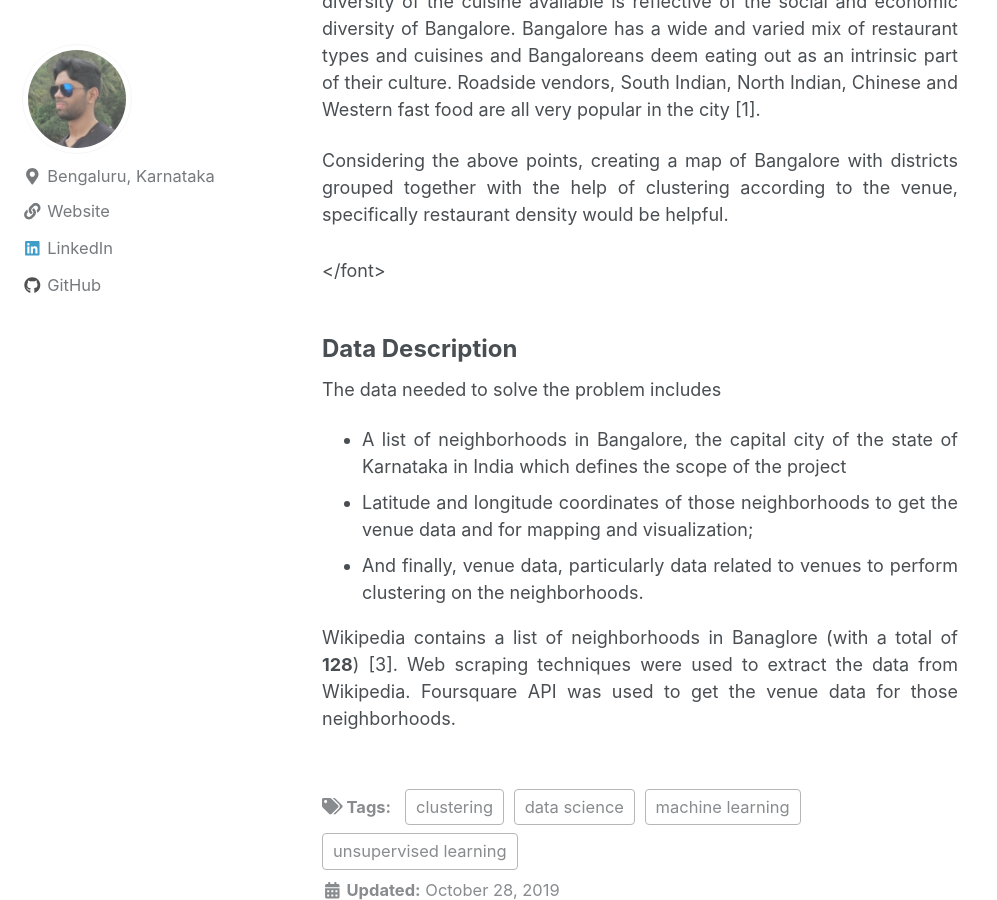
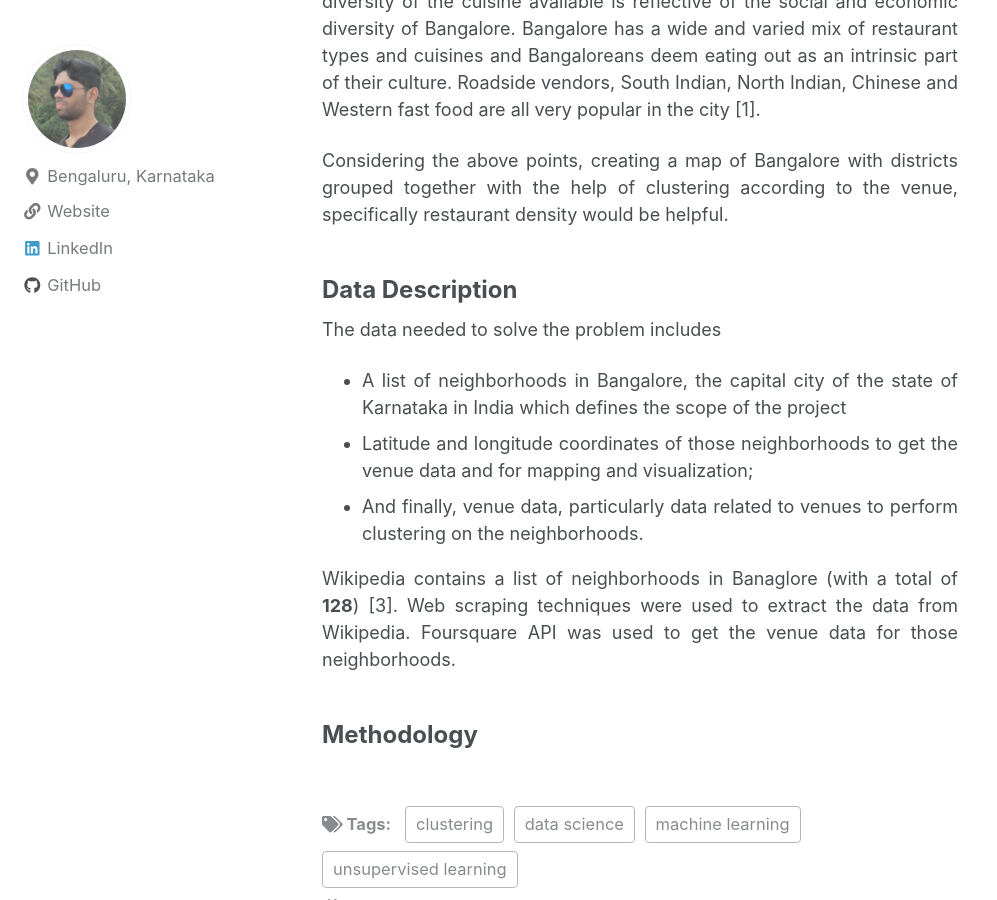
Before and after one commit to gopalrahulrg/gopalrahulrg.github.io, a Jekyll site: the page built from _posts/2019-11-01-cnbr.md, in a window 1280 px wide and 900 px high, scrolled down 734 px. Shown: the whole window, without its empty margins (0-997 px from the left). Built offline with Jekyll 4.4.1, drawn with Linux system fonts in a browser that asks for light colours; nearby versions of some CDN libraries.

Commit message:
Update 2019-11-01-cnbr.md

```diff
--- a/_posts/2019-11-01-cnbr.md
+++ b/_posts/2019-11-01-cnbr.md
@@ -16,7 +16,7 @@ excerpt: "Clustering, Machine Learning, Data Science"
 
 <div style="text-align: justify"><p>For both residents and travelers, exploring various neighborhoods and venues is a good way to relax during weekends and holidays. The diversity of the cuisine available is reflective of the social and economic diversity of Bangalore. Bangalore has a wide and varied mix of restaurant types and cuisines and Bangaloreans deem eating out as an intrinsic part of their culture. Roadside vendors, South Indian, North Indian, Chinese and Western fast food are all very popular in the city [1].</p></div>
 
-<div style="text-align: justify"><p>Considering the above points, creating a map of Bangalore with districts grouped together with the help of clustering according to the venue, specifically restaurant density would be helpful.</p></font>
+<div style="text-align: justify"><p>Considering the above points, creating a map of Bangalore with districts grouped together with the help of clustering according to the venue, specifically restaurant density would be helpful.</p>
 
 <font size="5"><h3>Data Description</h3></font>
 
@@ -29,3 +29,5 @@ excerpt: "Clustering, Machine Learning, Data Science"
 </ul>
 
 <p>Wikipedia contains a list of neighborhoods in Banaglore (with a total of <b>128</b>) [3]. Web scraping techniques were used to extract the data from Wikipedia. Foursquare API was used to get the venue data for those neighborhoods.</p>
+
+<font size="5"><h3>Methodology</h3></font>
```
